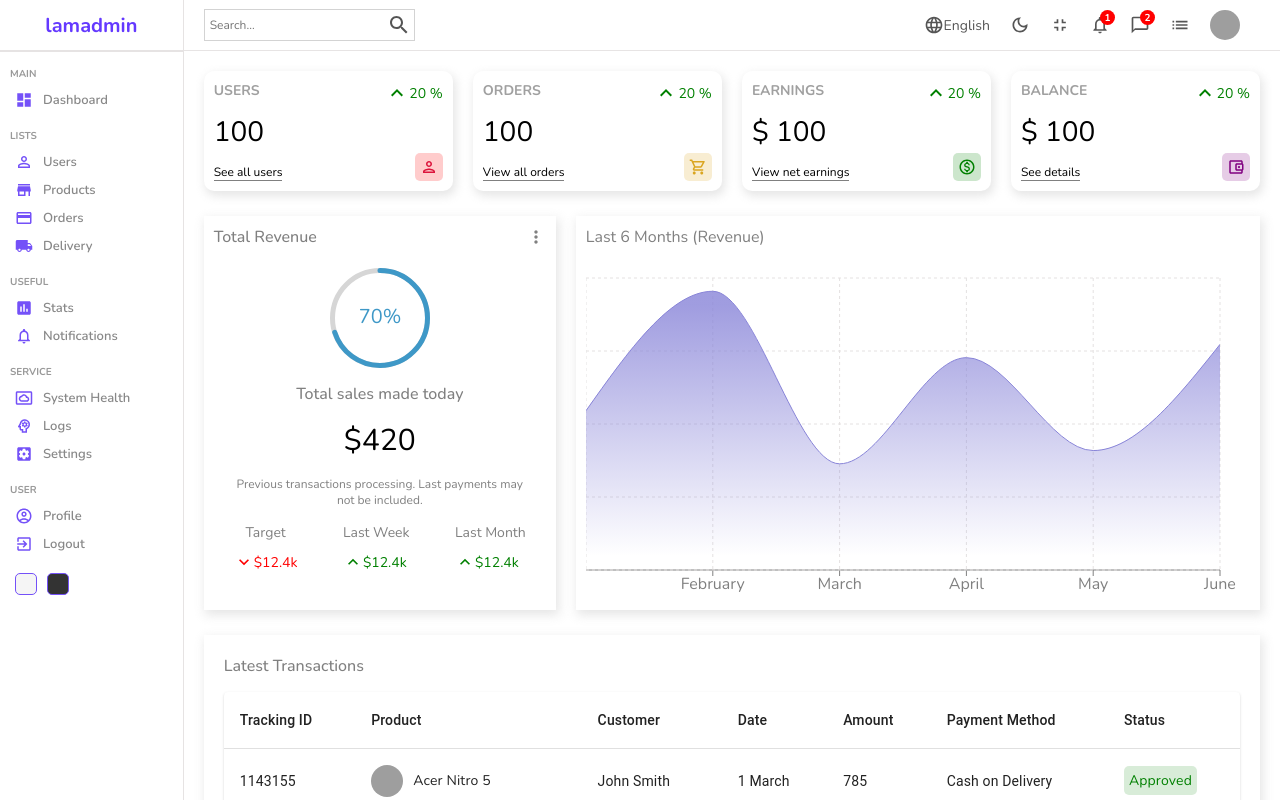
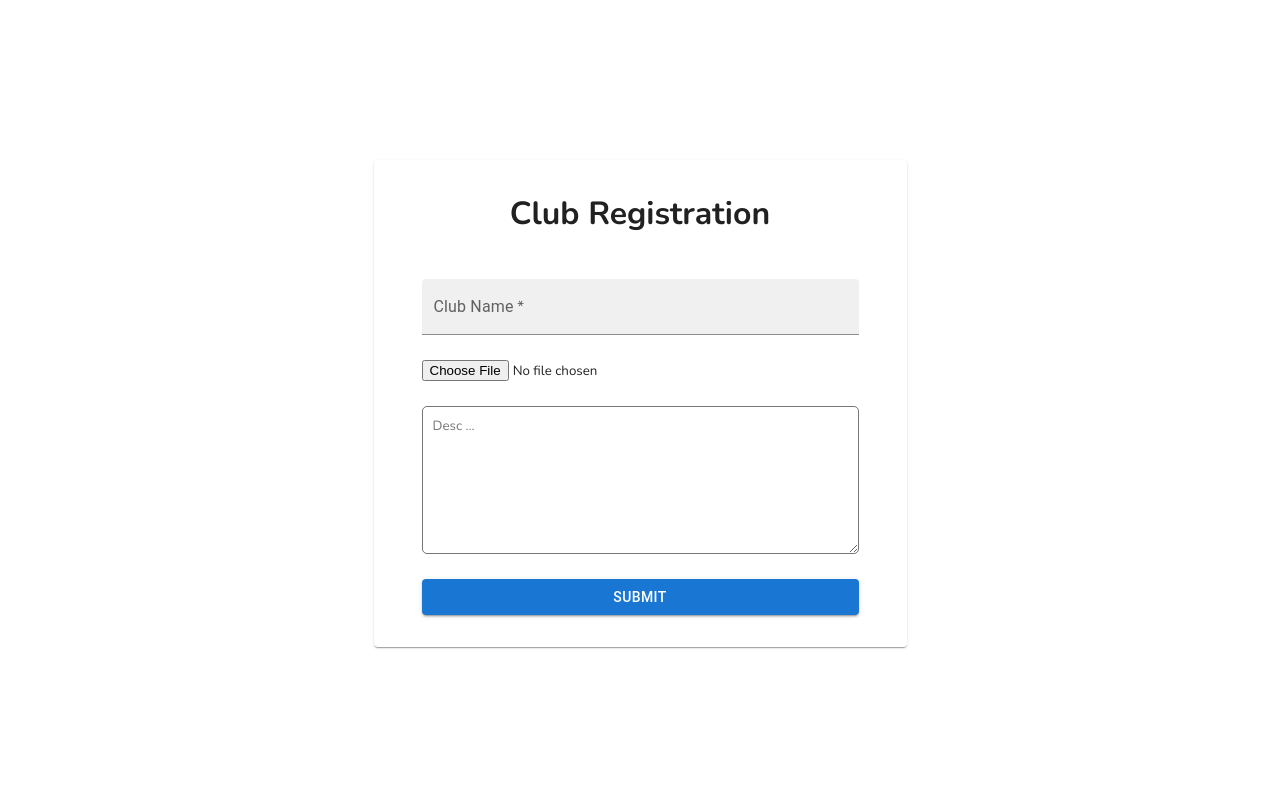
Before and after one commit to Hungry-Beast/srishti-admin-1, a React (Create React App) app: page / in a window 1280 px wide. Shown: the top 800 px of the page. Built offline with nearby package versions, Linux system fonts and the light colour scheme; grey boxes are pictures that could not be loaded.

Commit message:
made club register page

```diff
--- a/package.json
+++ b/package.json
@@ -18,6 +18,7 @@
     "react-scripts": "5.0.0",
     "recharts": "^2.1.9",
     "sass": "^1.49.9",
+    "styled-components": "^5.3.5",
     "web-vitals": "^2.1.4"
   },
   "scripts": {
--- a/src/App.js
+++ b/src/App.js
@@ -1,10 +1,12 @@
-import Home from "./pages/home/Home";
-import Login from "./pages/login/Login";
-import List from "./pages/list/List";
-import Single from "./pages/single/Single";
-import New from "./pages/new/New";
-import { BrowserRouter, Routes, Route } from "react-router-dom";
-import { productInputs, userInputs } from "./formSource";
+// import Home from "./pages/home/Home";
+// import Login from "./pages/login/Login";
+// import List from "./pages/list/List";
+// import Single from "./pages/single/Single";
+// import New from "./pages/new/New";
+// import { BrowserRouter, Routes, Route } from "react-router-dom";
+// import { productInputs, userInputs } from "./formSource";
+
+import Register from "./pages/club/register";
 import "./style/dark.scss";
 import { useContext } from "react";
 import { DarkModeContext } from "./context/darkModeContext";
@@ -14,7 +16,7 @@ function App() {
 
   return (
     <div className={darkMode ? "app dark" : "app"}>
-      <BrowserRouter>
+      {/* <BrowserRouter>
         <Routes>
           <Route path="/">
             <Route index element={<Home />} />
@@ -37,7 +39,8 @@ function App() {
             </Route>
           </Route>
         </Routes>
-      </BrowserRouter>
+      </BrowserRouter> */}
+      <Register />
     </div>
   );
 }
--- /dev/null
+++ b/src/pages/club/register.jsx
@@ -0,0 +1,65 @@
+import React from "react";
+import styled from "styled-components";
+import { Paper, TextField, Button } from "@mui/material";
+
+const ClubForm = styled.form`
+    display: flex;
+    justify-content: center;
+    margin: 10em 5em;
+`;
+
+const ClubPaper = styled(Paper)`
+    display: flex;
+    flex-direction: column;
+    flex-wrap: wrap;
+    background-color: red;
+
+
+    padding: 2em 3em;
+    /* border: 2px solid red; */
+`;
+
+const Heading = styled.h1`
+    text-align: center;
+    margin-bottom: 10%;
+`;
+
+
+const ClubInput = styled(TextField)`
+    margin: 20px;
+
+`;
+
+const ChoosePoster = styled.input`
+    margin: 25px 0;
+    /* font-family: sans-serif; */
+    /* padding: 10px; */
+`;
+
+const ClubDescription = styled.textarea`
+    margin-bottom: 25px;
+    border-radius: 5px;
+    padding: 10px;
+`;
+
+const ClubButton = styled(Button)`
+    /* margin: 20px; */
+
+
+`;
+
+const register = () => {
+  return (
+    <ClubForm>
+      <ClubPaper>
+        <Heading>Club Registration</Heading>
+        <ClubInput name="clubname" label="Club Name" variant="filled" required />
+        <ChoosePoster name="poster" type="file" accept="image/png, image/gif, image/jpeg" />
+        <ClubDescription name="desc" rows="7" cols="50" placeholder="Desc ..." />
+        <ClubButton variant="contained">Submit</ClubButton>
+      </ClubPaper>
+    </ClubForm>
+  );
+};
+
+export default register;
```
Also changed, not shown: 1 other file (tests, documents, lock files or other folders).
